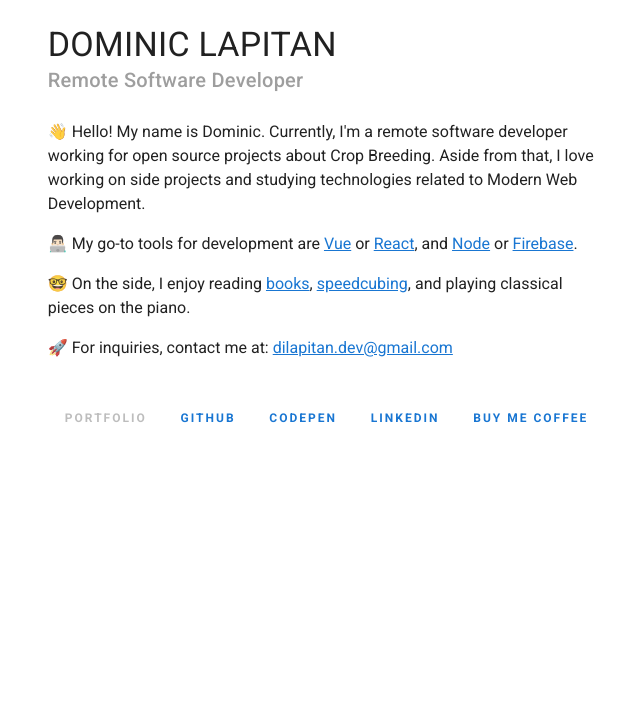
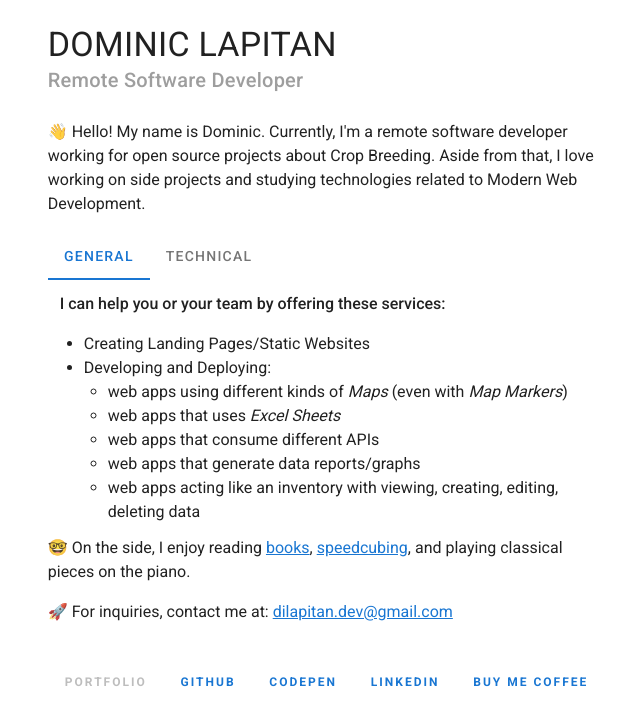
Before and after one commit to dilapitan/dominic-lapitan, a Nuxt app: page / in a window 1280 px wide. Shown: the top 726 px of the page, without its empty margins (314-954 px from the left). Built offline with nearby package versions, Linux system fonts and the light colour scheme.

Commit message:
Update content by adding General and Technical

```diff
--- /dev/null
+++ b/components/GeneralContent.vue
@@ -0,0 +1,33 @@
+<template>
+  <v-container>
+    <p class="font-weight-medium">
+      I can help you or your team by offering these services:
+    </p>
+
+    <ul>
+      <li>Creating Landing Pages/Static Websites</li>
+      <li>Developing and Deploying:</li>
+      <ul>
+        <li>
+          web apps using different kinds of
+          <span class="font-italic">Maps</span> (even with
+          <span class="font-italic">Map Markers</span>)
+        </li>
+        <li>
+          web apps that uses <span class="font-italic"> Excel Sheets</span>
+        </li>
+        <li>web apps that consume different APIs</li>
+        <li>web apps that generate data reports/graphs</li>
+        <li>
+          web apps acting like an inventory with viewing, creating, editing,
+          deleting data
+        </li>
+      </ul>
+    </ul>
+  </v-container>
+</template>
+
+<script>
+export default {
+  name: 'GeneralContent',
+}
--- /dev/null
+++ b/components/MarketingContent.vue
@@ -0,0 +1,29 @@
+<template>
+  <div>
+    <v-tabs v-model="tab">
+      <v-tab>GENERAL</v-tab>
+      <v-tab>TECHNICAL</v-tab>
+    </v-tabs>
+
+    <v-tabs-items v-model="tab">
+      <v-tab-item> <GeneralContent /> </v-tab-item>
+      <v-tab-item> <TechnicalContent /> </v-tab-item>
+    </v-tabs-items>
+  </div>
+</template>
+
+<script>
+import GeneralContent from './GeneralContent.vue'
+import TechnicalContent from './TechnicalContent.vue'
+
+export default {
+  name: 'MarketingContent',
+  components: {
+    GeneralContent,
+    TechnicalContent,
+  },
+  data: () => ({
+    tab: null,
+  }),
+}
+</script>
--- /dev/null
+++ b/components/TechnicalContent.vue
@@ -0,0 +1,48 @@
+<template>
+  <v-container>
+    <p class="font-weight-medium">👨🏻‍💻 My go-to tools for development:</p>
+    <ul>
+      <li>
+        <span>
+          Design and Prototyping:
+          <a href="https://www.figma.com/" target="_blank"> Figma </a>
+        </span>
+      </li>
+      <li>
+        <span>
+          Front End Development:
+          <a href="https://vuejs.org/" target="_blank">Vue</a>
+          or
+          <a href="https://reactjs.org/" target="_blank">React</a>
+        </span>
+      </li>
+      <li>
+        <span>
+          Backend End Development:
+          <a href="https://nodejs.org/en/" target="_blank">Node</a> or
+          <a href="https://firebase.google.com/" target="_blank">Firebase</a>
+        </span>
+      </li>
+      <li>
+        <span>
+          Deployment:
+          <a href="https://www.netlify.com/" target="_blank">Netlify</a> or
+          <a href="https://www.heroku.com/" target="_blank">Heroku</a> or using
+          <a href="https://firebase.google.com/" target="_blank">Firebase</a>
+        </span>
+      </li>
+    </ul>
+
+    <!-- <a href="https://vuejs.org/" target="_blank">Vue</a>
+    or
+    <a href="https://reactjs.org/" target="_blank">React</a>, and
+    <a href="https://nodejs.org/en/" target="_blank">Node</a> or
+    <a href="https://firebase.google.com/" target="_blank">Firebase</a>. -->
+  </v-container>
+</template>
+
+<script>
+export default {
+  name: 'TechnicalContent',
+}
+</script>
--- a/pages/index.vue
+++ b/pages/index.vue
@@ -14,16 +14,7 @@
           related to Modern Web Development.
         </p>
 
-        <p>
-          <span>
-            👨🏻‍💻 My go-to tools for development are
-            <a href="https://vuejs.org/" target="_blank">Vue</a>
-            or
-            <a href="https://reactjs.org/" target="_blank">React</a>, and
-            <a href="https://nodejs.org/en/" target="_blank">Node</a> or
-            <a href="https://firebase.google.com/" target="_blank">Firebase</a>.
-          </span>
-        </p>
+        <MarketingContent />
 
         <p>
           🤓 On the side, I enjoy reading
@@ -69,8 +60,13 @@
 </template>
 
 <script>
+import MarketingContent from '../components/MarketingContent.vue'
+
 export default {
   name: 'IndexPage',
+  components: {
+    MarketingContent,
+  },
   data: () => ({
     links: [
       {
```
